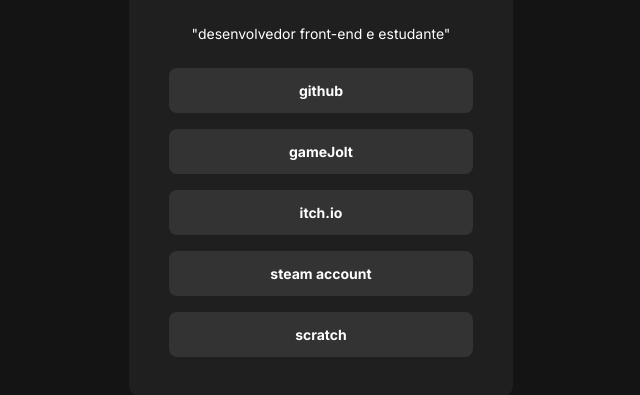
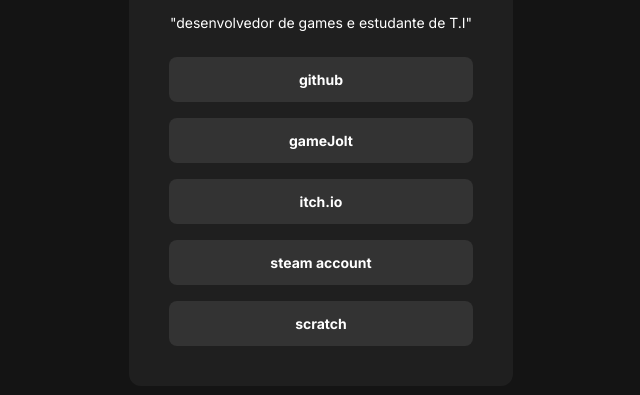
Before and after one commit to viniciusmacedo12b/meus-links, a plain HTML site: page index.html in a window 1280 px wide. Shown: the part 311-706 px from the top of the page, without its empty margins (319-959 px from the left). Drawn offline with Linux system fonts and the light colour scheme.

Commit message:
correção da foto e nova descrição.

```diff
--- a/index.html
+++ b/index.html
@@ -15,7 +15,7 @@
     <h1>vinicius macedo rizolli</h1>
     <strong>São paulo, Brasil</strong>
 
-    <p>"desenvolvedor front-end e estudante"</p>
+    <p>"desenvolvedor de games e estudante de T.I"</p>
     <a href="https://github.com/viniciusmacedo12b"target="_blank">github</a>
     <a href="https://gamejolt.com/@viniciusmacedo_6f46"target="_blank">gameJolt</a>
     <a href="https://viniciusmacedo.itch.io"target="_blank">itch.io</a>
```
Also changed, not shown: vinicius88x88.jpg.
